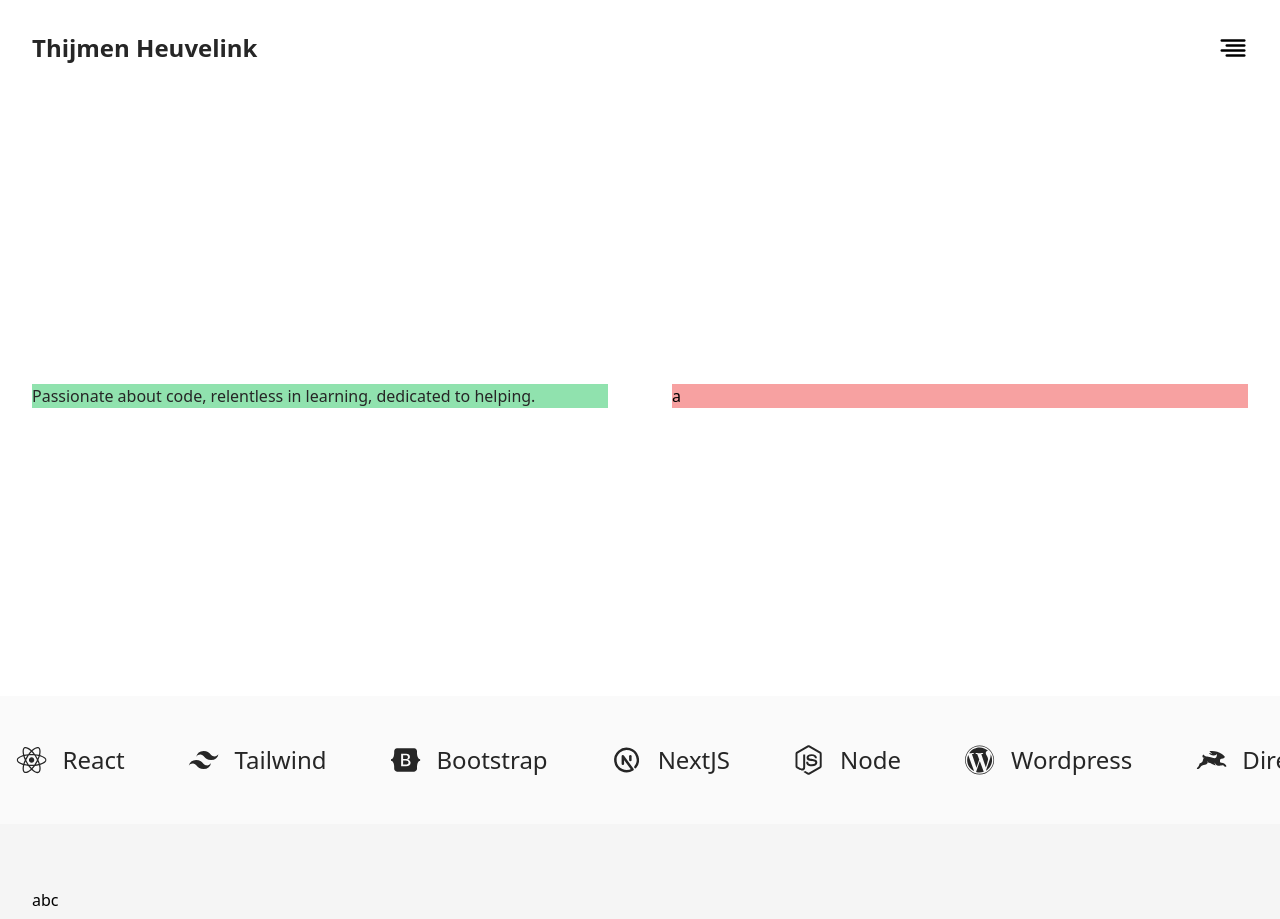
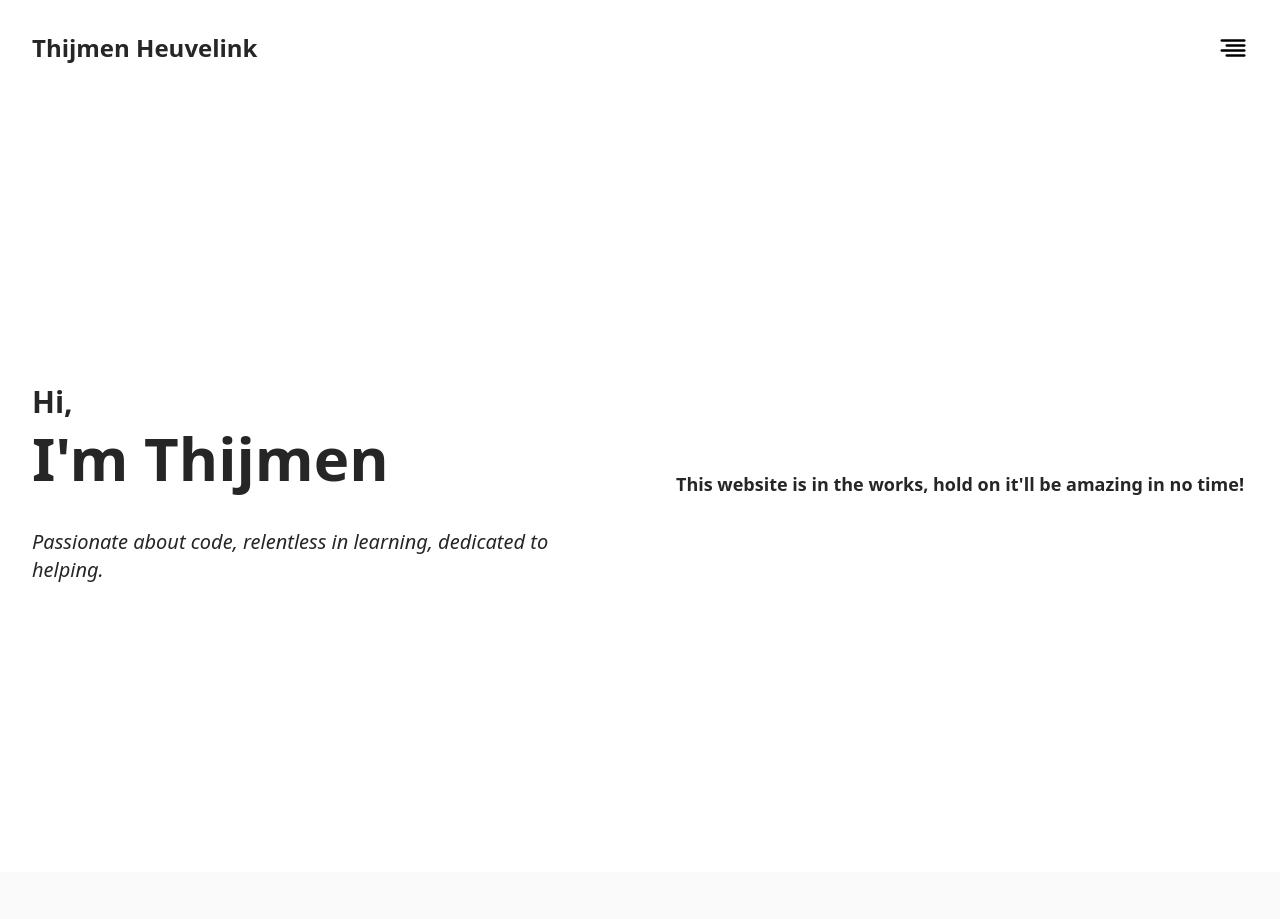
Before and after one commit to ThijmenGThN/ThijmenHeuvelink.nl, a Next.js app: page / in a window 1280 px wide. Shown: the top 919 px of the page. Built offline with nearby package versions, Linux system fonts and the light colour scheme.

Commit message:
🚧 wip: stash to deploy

```diff
--- a/pages/index.tsx
+++ b/pages/index.tsx
@@ -96,25 +96,27 @@ export default function Component() {
       <NavBar />
 
       <div className='container mx-auto px-8 my-72 grid grid-cols-1 gap-16 md:grid-cols-2'>
-        <div className='bg-green-500/50'>
-          <p>Passionate about code, relentless in learning, dedicated to helping.</p>
+        <div className='flex flex-col gap-2'>
+          <p className="text-3xl font-bold">Hi,</p>
+          <p className="text-6xl font-bold">I'm Thijmen</p>
+          <p className="text-xl italic mt-8">Passionate about code, relentless in learning, dedicated to helping.</p>
         </div>
-        <div className='bg-red-500/50'>
-          a
+        <div className='flex justify-center items-center'>
+          <p className='font-semibold text-lg'>This website is in the works, hold on it'll be amazing in no time!</p>
         </div>
       </div>
 
       <Toolset color='#fafafa' direction='left' tools={tools} />
       <div className='pb-96 bg-neutral-100 py-16'>
         <div className='mx-auto container px-8'>
-          abc
+          {/* soon */}
         </div>
       </div>
 
       <Toolset color='#2d2d2d' direction='right' tools={skills} dark />
       <div className='pb-96 bg-dark text-neutral-100 py-16'>
         <div className='mx-auto container px-8'>
-          abc
+          {/* soon */}
         </div>
       </div>
 
```
